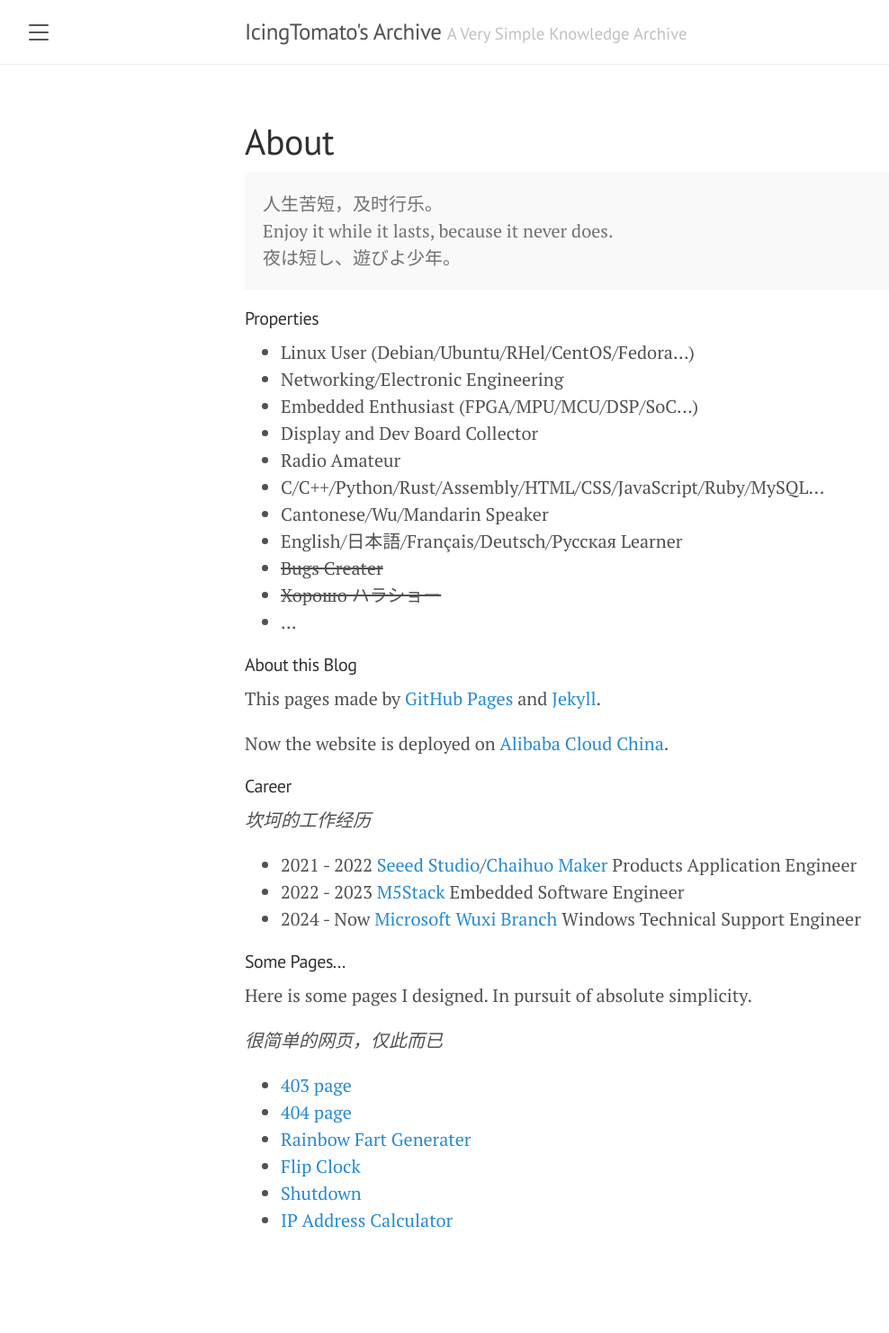
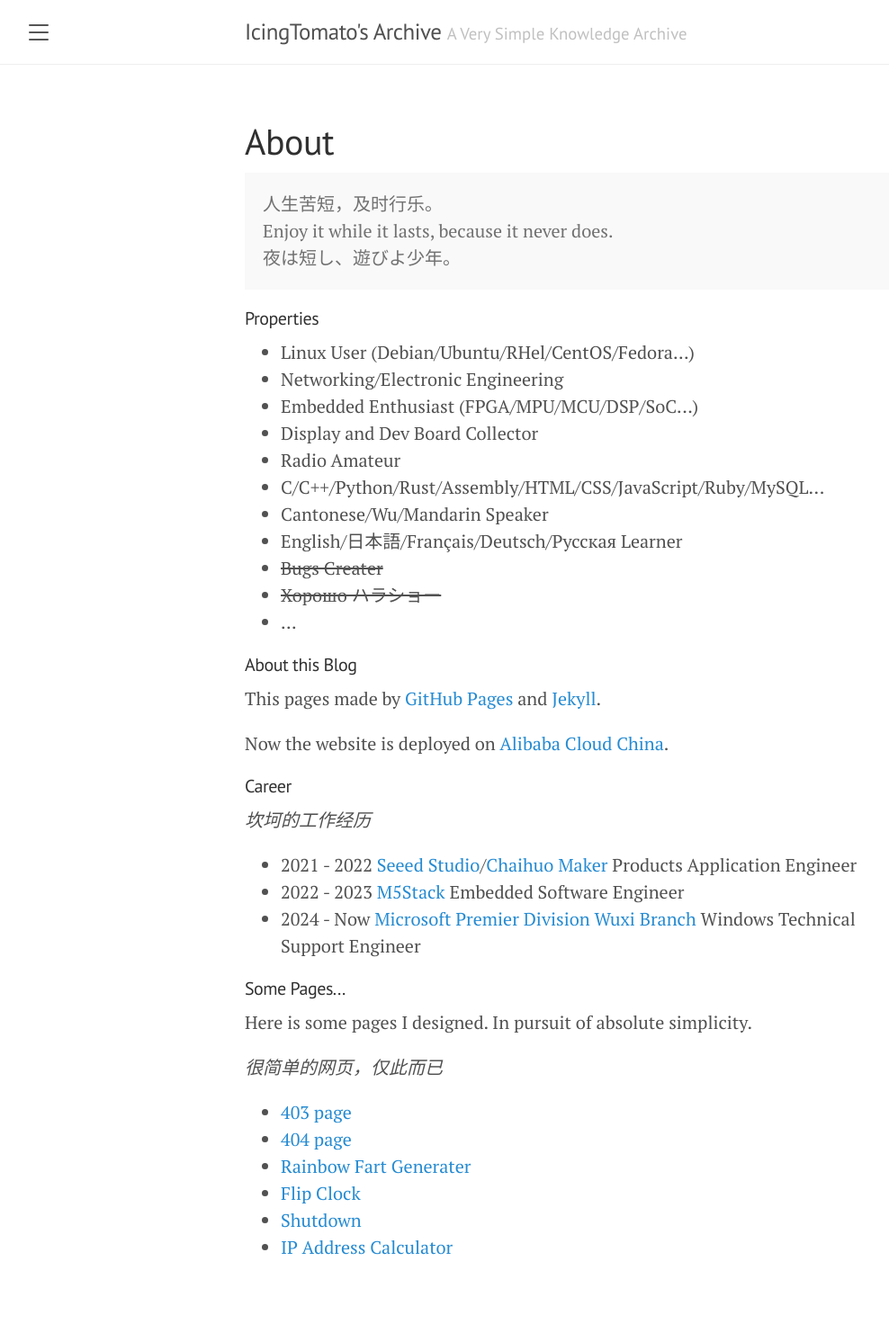
Before and after one commit to IcingTomato/icing.fun, a Jekyll site: the page built from about.md, in a window 1280 px wide. Shown: the whole page at 90% size, without its empty margins (8-996 px from the left). Built offline with Jekyll 4.4.1, drawn with Linux system fonts in a browser that asks for light colours; before the commit the page ends 1452 px from its top, so only the background shows below that.

Commit message:
Change: Change about

```diff
--- a/about.md
+++ b/about.md
@@ -32,7 +32,7 @@ title: About
     <ul>
         <li>2021 - 2022 <a href="https://www.seeed.cc/">Seeed Studio</a>/<a href="https://www.chaihuo.org/">Chaihuo Maker</a> Products Application Engineer</li>
         <li>2022 - 2023 <a href="https://m5stack.com/">M5Stack</a> Embedded Software Engineer</li>
-        <li>2024 - Now <a href="https://www.microsoftstore.com.cn/">Microsoft Wuxi Branch</a> Windows Technical Support Engineer</li>
+        <li>2024 - Now <a href="https://www.microsoftstore.com.cn/">Microsoft Premier Division Wuxi Branch</a> Windows Technical Support Engineer</li>
     </ul>
     <h4>Some Pages...</h4>
     <p>
```
